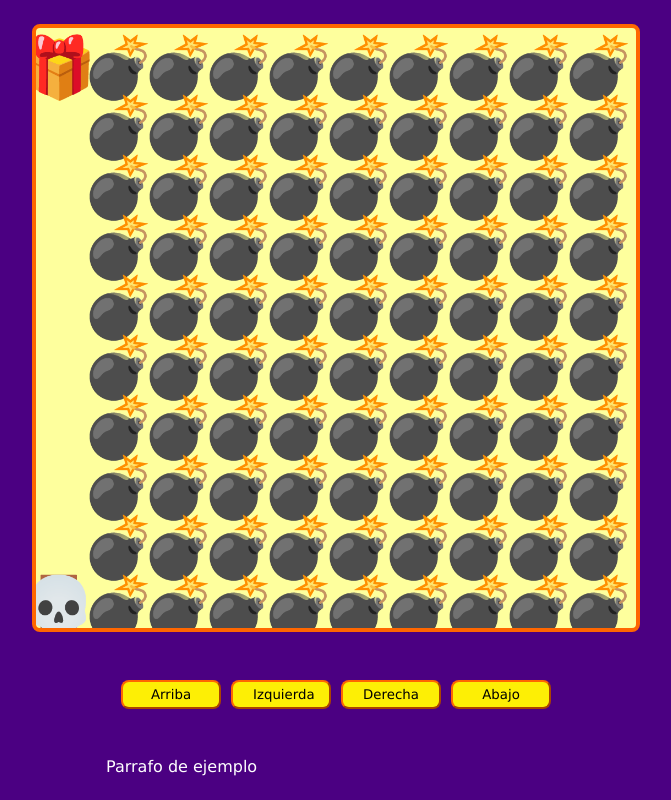
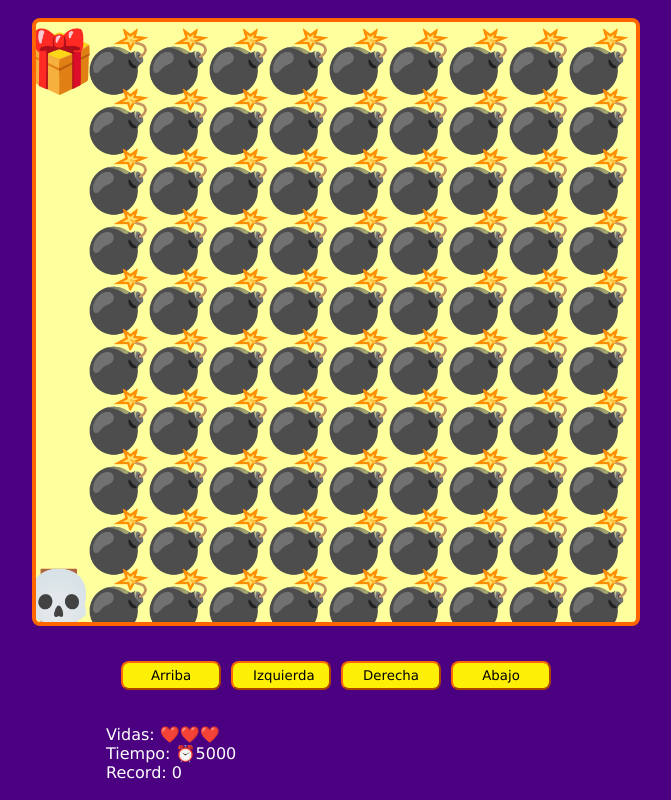
Before and after one commit to Danifantonrxd/cursoVideoJuegosJS, a plain HTML site: page index.html in a window 1280 px wide. Shown: the whole page, without its empty margins (304-975 px from the left). Drawn offline with Linux system fonts and the light colour scheme.

Commit message:
Tiempo de juego y records en localStorage

```diff
--- a/game.js
+++ b/game.js
@@ -4,12 +4,17 @@ const btnUp = document.querySelector("#up");
 const btnLeft = document.querySelector("#left");
 const btnRight = document.querySelector("#right");
 const btnDown = document.querySelector("#down");
+const spanLives = document.querySelector(".lives");
+const spanTime = document.querySelector(".time");
+const spanRecord = document.querySelector(".record");
 
 
 let canvasSize;
 let elementsSize;
 let level = 0;
 let lives = 3;
+let timeStart;
+let interval;
 
 let playerPosition = {
     x: 0,
@@ -37,6 +42,16 @@ function startGame(){
         gameWin();
         return;
     }
+
+    if(!timeStart){
+        timeStart = Date.now();
+        interval = setInterval(showTime, 100);
+        if(!localStorage["record"]){
+            localStorage.setItem("record", 0);
+        }
+        spanRecord.innerText = localStorage["record"];
+    }
+
     let map = maps[level].trim().split("\n");
     map = map.map(rows => rows.trim().split(""));
 
@@ -61,6 +76,7 @@ function startGame(){
             }
         });
     });
+    showLives();
     movePlayer();
 }
 
@@ -111,6 +127,11 @@ function levelUp(){
 
 function gameWin(){
     console.log("Terminaste el juego!");
+    clearInterval(interval);
+    let timeWin = Date.now() - timeStart;
+    if(localStorage["record"] > timeWin){
+        localStorage["record"] = timeWin;
+    }
 }
 
 function levelFail(){
@@ -122,9 +143,19 @@ function levelFail(){
     if(lives <= 0){
         level = 0;
         lives = 3;
+        timeStart = 0;
     }
 
     startGame();
+}
+
+function showLives(){
+    //const heartsArray = Array(lives).fill(emojis["HEART"]);
+    spanLives.innerText = emojis["HEART"].repeat(lives);
+}
+
+function showTime(){
+    spanTime.innerText = Date.now() - timeStart;
 }
 
 window.addEventListener("keydown", moveByKeys);
--- a/index.html
+++ b/index.html
@@ -21,7 +21,9 @@
         </section>
 
         <section class="messages">
-            <p>Parrafo de ejemplo</p>
+            <p>Vidas: <span class="lives"></span></p>
+            <p>Tiempo: ⏰<span class="time"></span></p>
+            <p>Record: <span class="record"></span></p>
         </section>
     </main>
 
--- a/maps.js
+++ b/maps.js
@@ -12,6 +12,7 @@ const emojis = {
     BOMB_COLLISION: "🔥",
     GAME_OVER: "👎",
     WIN: "🏆",
+    HEART: "❤️"
   };
 
   const maps = [];
```
